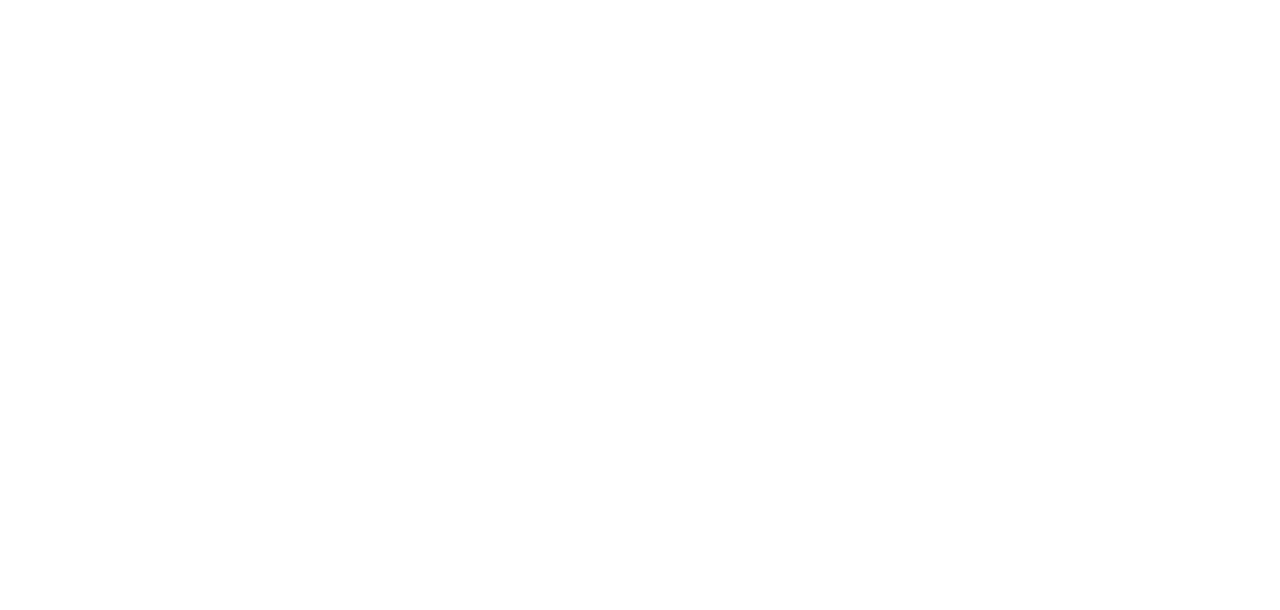
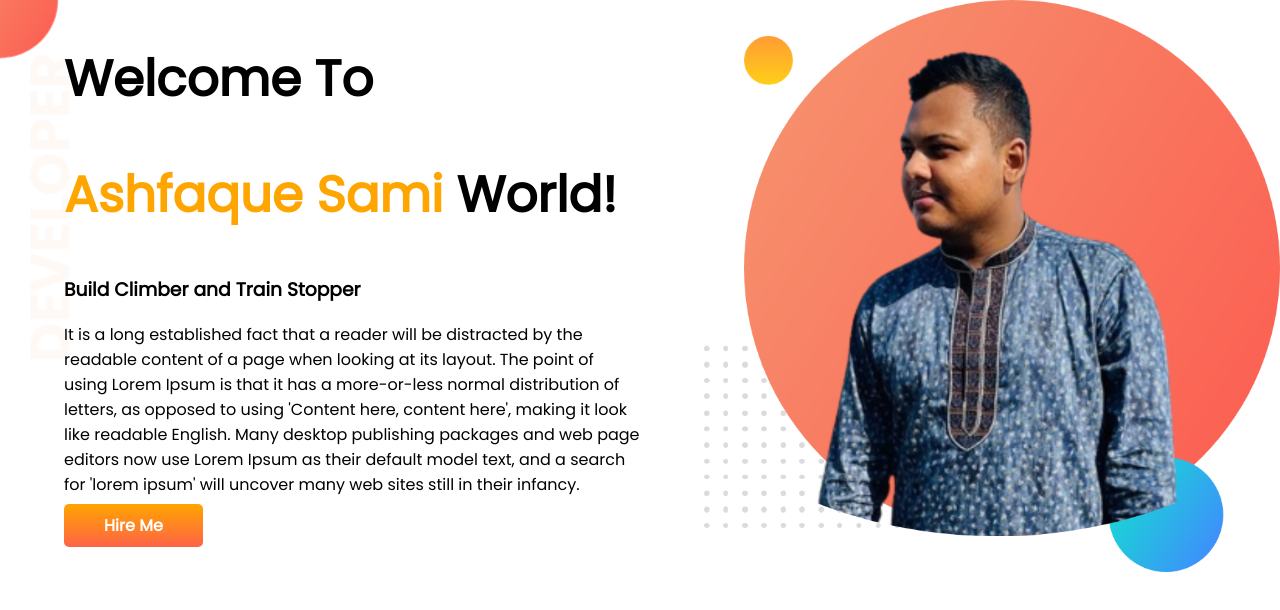
Before and after one commit to AshfaqueSami2/developer-protfolio, a plain HTML site: page index.html in a window 1280 px wide. Drawn offline with Linux system fonts and the light colour scheme.

Commit message:
top banner added

```diff
--- a/index.html
+++ b/index.html
@@ -1,13 +1,38 @@
 <!DOCTYPE html>
 <html lang="en">
+
 <head>
     <meta charset="UTF-8">
     <meta http-equiv="X-UA-Compatible" content="IE=edge">
     <meta name="viewport" content="width=device-width, initial-scale=1.0">
     <title>Ashfaque Protfolio</title>
+    <link rel="preconnect" href="https://fonts.googleapis.com">
+    <link rel="preconnect" href="https://fonts.gstatic.com" crossorigin>
+    <link href="https://fonts.googleapis.com/css2?family=Poppins&display=swap" rel="stylesheet">
+
     <link rel="stylesheet" href="style.css">
 </head>
+
 <body>
+    <section class="top-banner">
+        <div class="first-part">
+            <h1>Welcome To</h1>
+            <h1><span class="orange-color">Ashfaque Sami</span> World!</h1>
+            <h3>Build Climber and Train Stopper</h3>
+            <p>It is a long established fact that a reader will be distracted by the readable content of a page when
+                looking
+                at its layout. The point of using Lorem Ipsum is that it has a more-or-less normal distribution of
+                letters,
+                as opposed to using 'Content here, content here', making it look like readable English. Many desktop
+                publishing packages and web page editors now use Lorem Ipsum as their default model text, and a search
+                for
+                'lorem ipsum' will uncover many web sites still in their infancy.</p>
+            <a class="hire-me" target="_blank" href="https://www.facebook.com/sami5078">Hire Me</a>
+        </div>
+        <div class="first-part">
+            <img src="./images/my-bg (1).png" alt="">
+        </div>
+    </section>
+</body>
 
-</body>
 </html>
--- a/style.css
+++ b/style.css
@@ -0,0 +1,32 @@
+body {
+    font-family: 'Poppins', sans-serif;
+    margin: 0%;
+}
+h1{
+font-size: 50px;
+}
+.orange-color{
+    color: orange;
+}
+section{
+    display: flex;
+}
+.first-part{
+    width: 50%;
+    padding-left: 5%;
+}
+.first-part img{
+    width: 100%;
+}
+.hire-me{
+    text-decoration: none;
+    background-image: linear-gradient(orange, tomato);
+    padding: 10px 40px;
+    border-radius: 5px;
+    color: white;
+    font-weight: 700;
+}
+.top-banner{
+    background-image:url(./images/top-banner.png);
+    background-repeat: no-repeat;
+}
```
Also changed, not shown: images/186897566_1513410429002349_1954288232576208329_n.jpg (added), images/331665374_1380304949177386_8545605354370926754_n-removebg-preview.png (added), images/92408.jpg (added), images/bg-mine.png (added), images/dream-bg.png (added), images/exp-bg.png (added), images/jhankar.png (added), images/jhankar2.png (added), images/my-bg (1).png (added), images/my-bg.png (added), images/my-bg2.png (added), images/top-banner.png (added).
